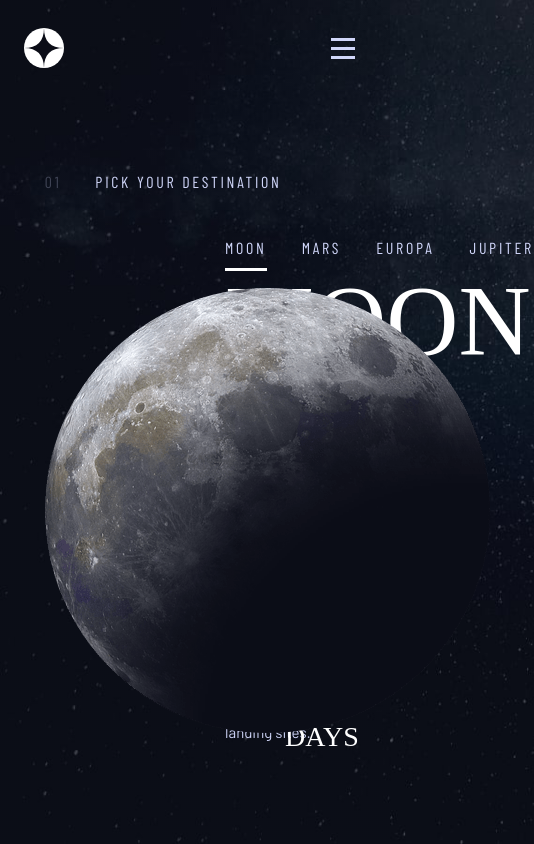
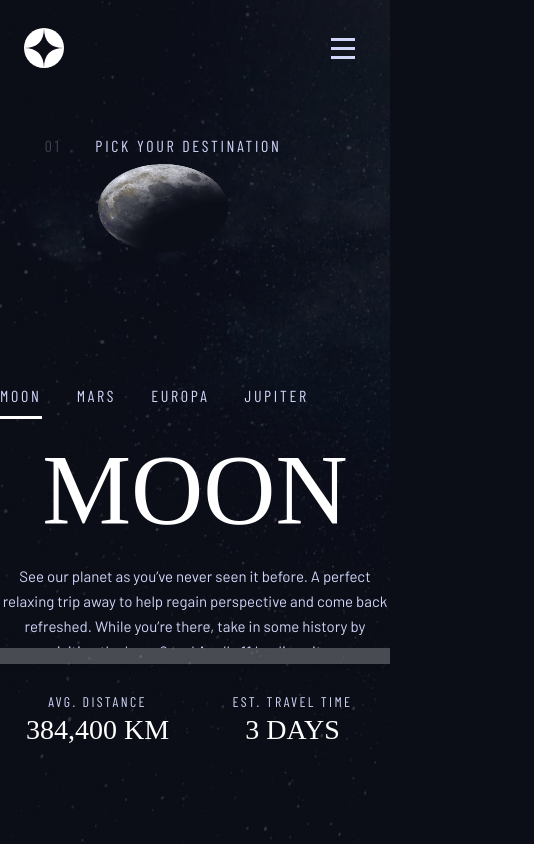
Before and after one commit to ElAskal/SpaceProgram, a plain HTML site: page destination.html in a window 390 px wide. Shown: the whole page, 534 px wide, since content can reach past the window. Drawn offline with nearby package versions, Linux system fonts and the light colour scheme; a web font is replaced by a local one.

Commit message:
Tablet version started

```diff
--- a/style/crew.css
+++ b/style/crew.css
@@ -7,13 +7,12 @@ html {
 
 .mainBody {
     margin-bottom: 0vh;
-    height: 77vh;
 }
 .pageNmbr {
     opacity: 0.25;
 }
 
-.crewDesc h5 {
+h5 {
     margin-top: 76px;
     margin-bottom: 0px;
 }
@@ -126,3 +125,39 @@ input[type=radio]:checked {
 input[type=radio]:checked::after {
     visibility: visible;
 }
+
+@media (max-width: 1023px) {
+
+    html {
+        background-image: linear-gradient(rgba(11,13,23,0.25),rgba(11,13,23,0.25)),
+                          url("../assets/crew/background-crew-tablet.jpg");
+    }
+
+    .crewDesc {
+        height: 23vh;
+        text-align: center;
+        min-width: 100%;
+        margin-top: 0px;
+        margin-bottom: 0px;
+    }
+
+    h5 {
+        margin-top: 40px;
+    }
+
+    .crewPic {
+        max-height: 50%;
+        margin-top: 0px;
+    }
+
+    .crewPicImg {
+        top: 0px;
+        bottom: auto;
+    }
+
+    .crewDesc .selectedDesc h3 {
+        margin-top: 8px;
+        margin-bottom: 16px;
+        width: 457px;
+    }
+}
--- a/style/destination.css
+++ b/style/destination.css
@@ -42,7 +42,6 @@ h5 {
 
 .planetDesc {
     max-width: 444px;
-    width: 40%;
     max-height: 472px;
     display: inline-flex;
     flex-direction: column;
@@ -74,20 +73,22 @@ h5 {
 }
 
 .planetPic {
-    width: 60%;
-    max-width: 550px;
+    height: auto;
+    width: 50%;
     position: relative;
     display: inline-flex;
     flex-direction: column;
     flex-shrink: 0;
-    margin-top: auto;
 }
 
 .planetPicImg {
+    max-width: 100%;
+    height: 100%;
     position: relative;
     margin-right: auto;
     margin-left: auto;
     margin-top: auto;
+    margin-bottom: auto;
 }
 
 .separator {
@@ -99,8 +100,52 @@ h5 {
 #planet-choice {
     margin: 0px;
     min-height: 35px;
+    width: auto;
 }
 
 .planetDesc h2 {
     margin-bottom: 2vh;
 }
+
+@media(max-width: 1023px) {
+
+    html {
+        background-image: linear-gradient(rgba(11,13,23,0.25),rgba(11,13,23,0.25)),
+                          url(../assets/destination/background-destination-tablet.jpg);
+    }
+    .mainBody {
+        flex-direction: column;
+        margin-bottom: 0vh;
+        margin-top: 0vh;
+    }
+
+    h5 {
+        margin-top: 40px;
+    }
+
+    .planetDesc {
+        align-content: center;
+        text-align: center;
+    }
+
+    .planetPic {
+    }
+
+    .planetPicImg {
+        max-width: 67%;
+        max-height: 67%;
+        margin: 0px;
+    }
+
+    .planetChoice label {
+        align-content: center;
+        align-items: center;
+        align-self: center;
+        text-align: center;
+    }
+    .separator {
+        left: 0;
+        visibility: visible;
+    }
+
+}
--- a/style/general.css
+++ b/style/general.css
@@ -209,20 +209,39 @@ a {
         line-height: 28px;
     }
 
+    .mainBody {
+        width: 100%;
+        align-self: center;
+        align-items: center;
+        margin-left: 0px;
+        margin-right: 0px;
+        margin-top: 5vh;
+        flex-direction: column;
+        display: inline-flex;
+    }
+
+    p {
+        max-width: 100%;
+        max-height: 84px;
+        float: left;
+        clear: left;
+        overflow: hidden;
+    }
     h1 {
         line-height: 150px;
     }
 
+    h3 {
+        font-size: 40px;;
+    }
+
+
     h4 {
-        font-size: 32px;
-        font-synthesis: normal;
-        letter-spacing: 2px;
+        font-size: 24px;
     }
 
     h5 {
         font-size: 20px;
-        line-height: normal;
-        letter-spacing: 3.375px;
     }
 
     nav {
--- a/style/home.css
+++ b/style/home.css
@@ -53,20 +53,12 @@ html {
         background-image: url(../assets/home/background-home-tablet.jpg);
     }
 
-    #mainBody {
-        margin-top: 11vh;
-        margin-bottom: 11vh;
-        align-self: center;
-        align-items: center;
-        margin-left: 0px;
-        margin-right: 0px;
-        flex-direction: column;
-        display: inline-flex;
+    .mainBody {
         flex-grow: 1;
         min-width: 59%;
     }
 
-    #mainText, #mainText > h1{
+    .mainText, #mainText > h1{
         text-align: center;
         align-items: center;
     }
@@ -91,7 +83,7 @@ html {
         background-image: url(../assets/home/background-home-mobile.jpg);
     }
 
-    #mainBody {
+    .mainBody {
         min-width: 88%;
         margin-left: 6.4vw;
         margin-right: 6.4vw;
@@ -99,7 +91,7 @@ html {
         margin-bottom: 7vh;
     }
 
-    #mainText > h1 {
+    .mainText > h1 {
         margin-top: 16;
         margin-bottom: 16px;
     }
```
